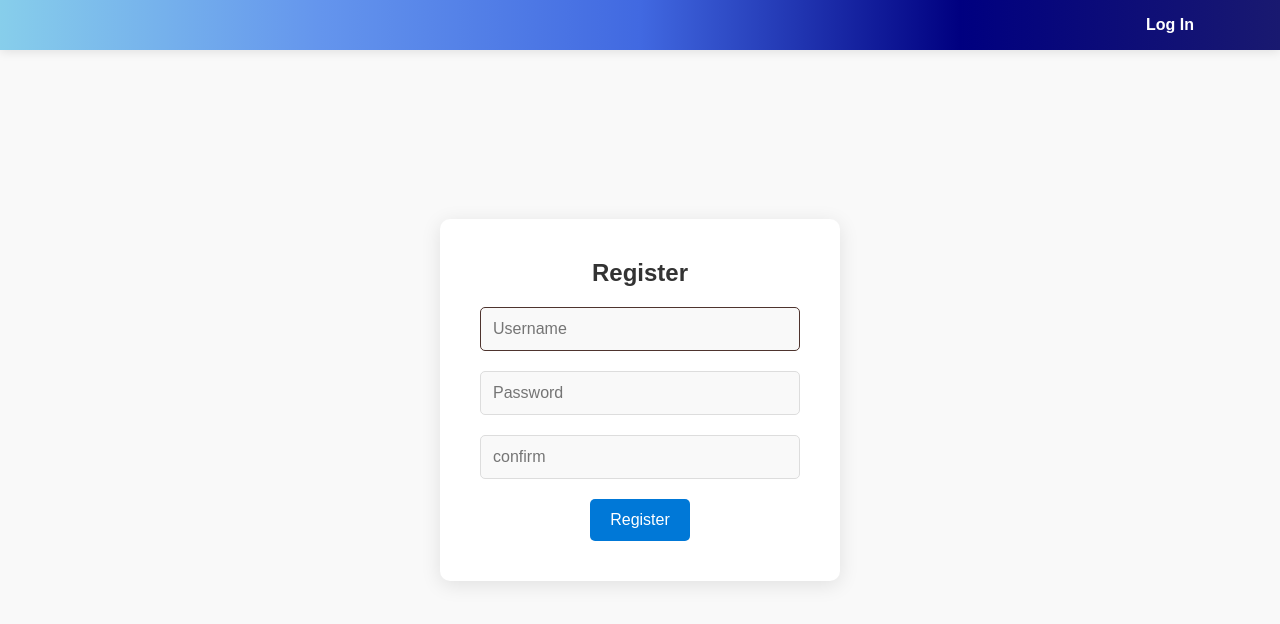
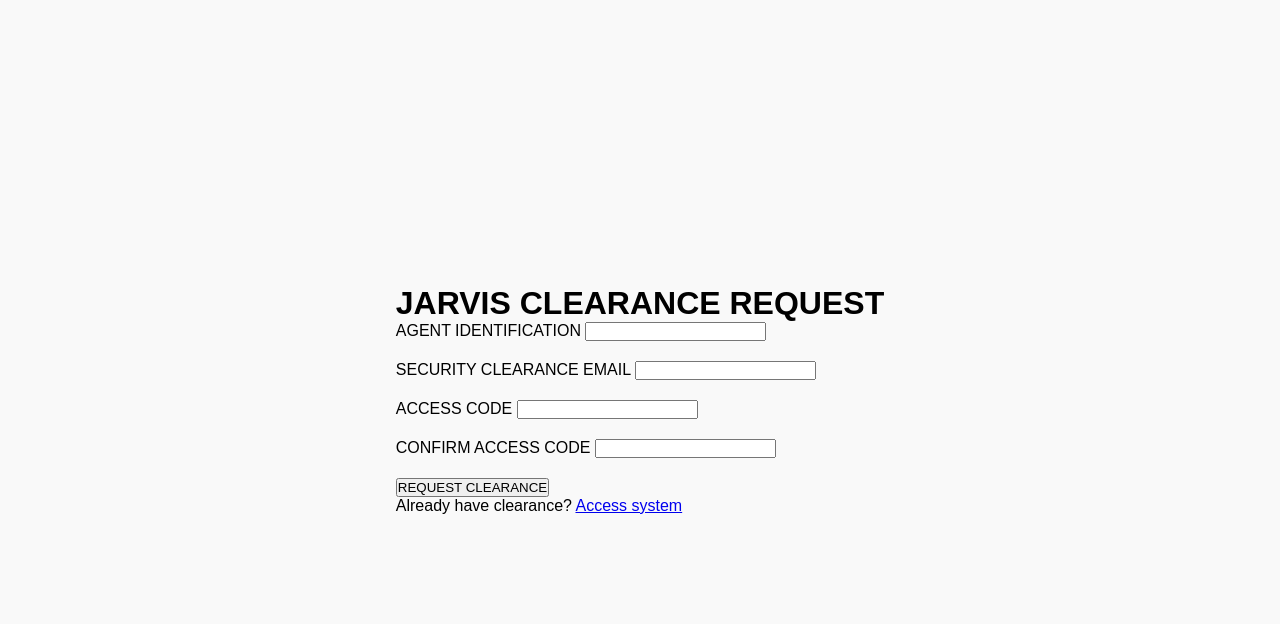
Before and after one commit to sahanuska/J.A.R.V.I.S, a plain HTML site: page register.html in a window 1280 px wide. Drawn offline with Linux system fonts and the light colour scheme; files that its build step writes are made by us from their sources.

Commit message:
register.html

```diff
--- a/register.html
+++ b/register.html
@@ -1,42 +1,47 @@
 <!DOCTYPE html>
 <html lang="en">
+<head>
+  <meta charset="UTF-8">
+  <meta name="viewport" content="width=device-width, initial-scale=1.0">
+  <title>JARVIS - Request Access</title>
+  <link href="https://fonts.googleapis.com/css2?family=Orbitron:wght@400;500;700&display=swap" rel="stylesheet">
+  <link rel="stylesheet" href="/static/style1.css">
+</head>
+<body>
+  <div class="auth-container">
+    <div class="auth-header">
+      <h1>JARVIS CLEARANCE REQUEST</h1>
+    </div>
 
-<head>
-    <meta charset="utf-8">
-    <link rel="icon" type="x-icon" href="/static/icon.ico">
-    <meta name="viewport" content="initial-scale=1, width=device-width">
+    <form class="auth-form" action="/register" method="POST">
+      <div class="form-group">
+        <label for="agent_id">AGENT IDENTIFICATION</label>
+        <input type="text" id="agent_id" name="username" required>
+      </div>
 
-    <!-- Link to the external CSS file -->
-    <link rel="stylesheet" href="/static/style1.css">
-    <title>Register</title>
-</head>
+      <div class="form-group">
+        <label for="security_email">SECURITY CLEARANCE EMAIL</label>
+        <input type="email" id="security_email" name="email" required>
+      </div>
 
-<body>
-    <!-- Navbar -->
-    <nav class="navbar">
-        <div class="nav-container">
-            <ul class="nav-links">
-                <li><a class="nav-link" href="/login">Log In</a></li>
-            </ul>
-        </div>
-    </nav>
+      <div class="form-group">
+        <label for="access_code">ACCESS CODE</label>
+        <input type="password" id="access_code" name="password" required>
+      </div>
 
-    <!-- Main Content -->
-    <main class="form-container">
-        <form action="/register" method="post" class="login-form">
-            <h2 class="form-title">Register</h2>
-            <div class="form-group">
-                <input class="form-control" autocomplete="off" autofocus name="username" placeholder="Username" type="text">
-            </div>
-            <div class="form-group">
-                <input class="form-control" name="password" placeholder="Password" type="password">
-            </div>
-            <div class="form-group">
-                <input class="form-control" name="confirmation" placeholder="confirm" type="password">
-            </div>
-            <button class="btn" type="submit">Register</button>
-        </form>
-    </main>
+      <div class="form-group">
+        <label for="confirm_code">CONFIRM ACCESS CODE</label>
+        <input type="password" id="confirm_code" name="confirm_password" required>
+      </div>
+
+      <button type="submit">REQUEST CLEARANCE</button>
+    </form>
+
+    <div class="auth-footer">
+      <p>Already have clearance? <a href="/login">Access system</a></p>
+    </div>
+  </div>
+
+  <script src="/static/scrippt.js"></script>
 </body>
-
 </html>
```
